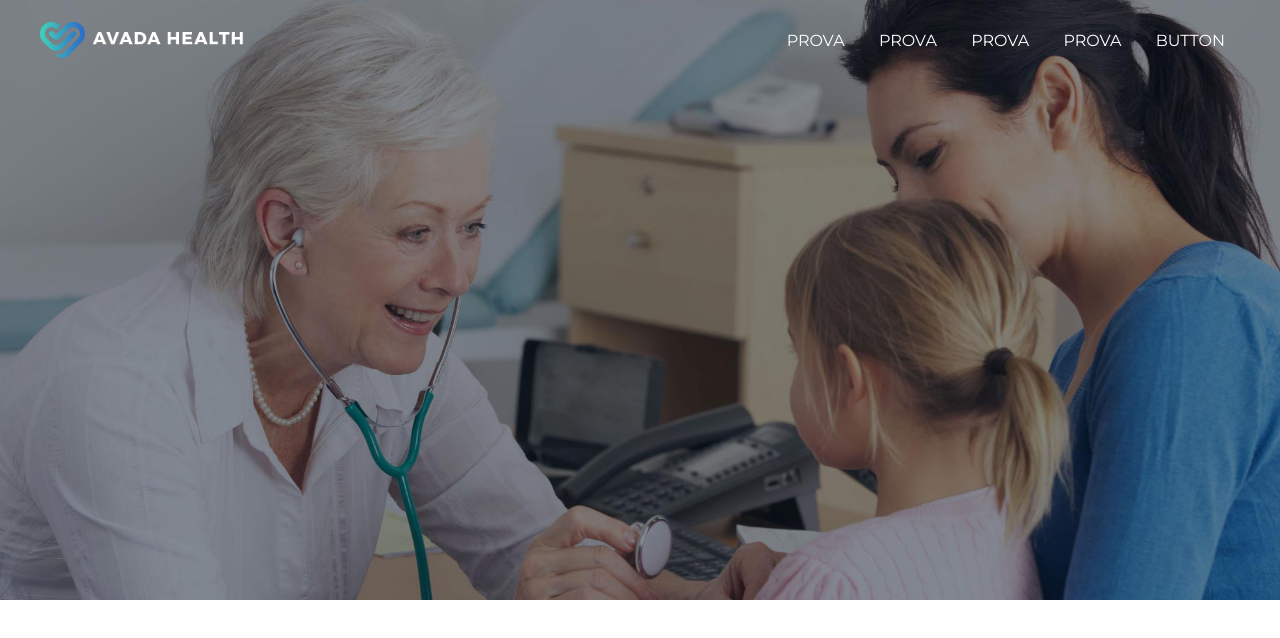
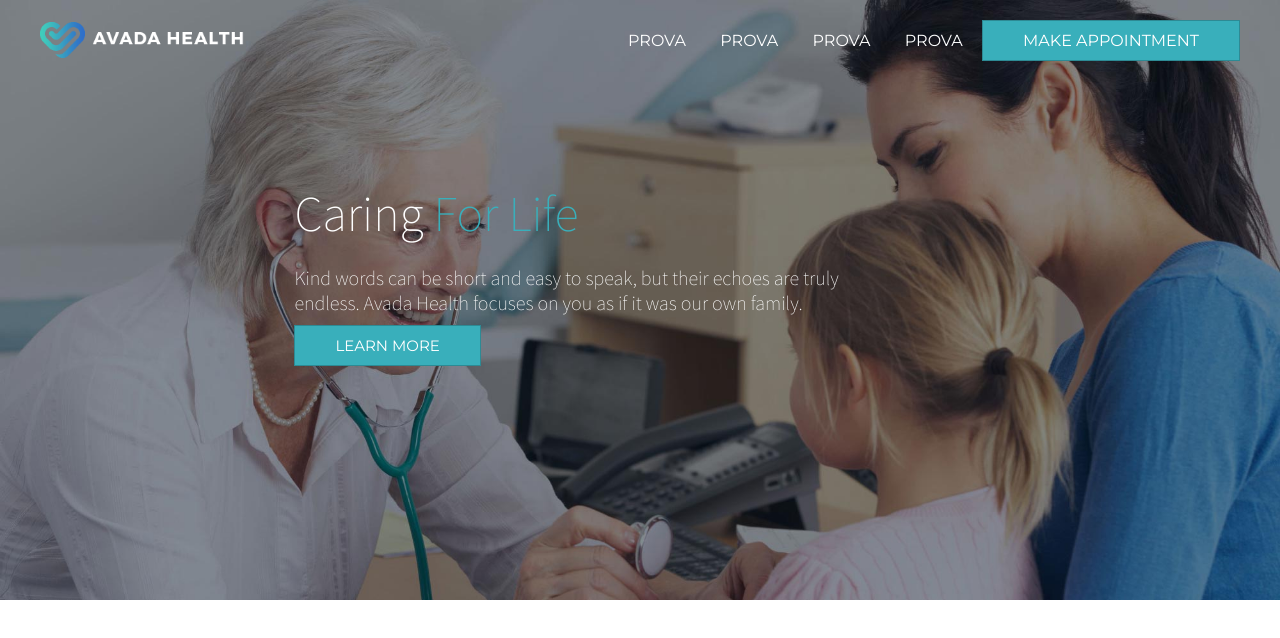
Before and after one commit to Sambataro/proj-html-vuejs, a website: page index.html in a window 1280 px wide. Drawn offline with nearby package versions, Linux system fonts and the light colour scheme; files whose address does not match are found by name.

Commit message:
header senza js completato

```diff
--- a/index.html
+++ b/index.html
@@ -23,9 +23,16 @@
             <li>PROVA</li>
             <li>PROVA</li>
             <li>PROVA</li>
-            <li>BUTTON</li>
+            <a href="#">MAKE APPOINTMENT</a>
           </ul>
         </nav>
+        <div class="mission">
+          <h2>Caring <span>For Life</span> </h2>
+          <p>Kind words can be short and easy to speak, but their echoes are truly <br> endless. Avada Health focuses on you as if it was our own family.</p>
+          <div class="button">
+            <a href="#">LEARN MORE</a>
+          </div>
+        </div>
         <!-- jumbotron -->
       </header>
       <main>
--- a/src/partials/_common.scss
+++ b/src/partials/_common.scss
@@ -3,5 +3,4 @@
   box-sizing: border-box;
   margin: 0;
   padding: 0;
-  font-family: 'Montserrat', 'Source Sans Pro', sans-serif;
 }
--- a/src/partials/_header.scss
+++ b/src/partials/_header.scss
@@ -6,6 +6,8 @@ header
   width: 100%;
   background-image: $jumbotronImage;
   background-size: cover;
+  display: flex;
+  flex-direction: column;
 
   nav
   {
@@ -15,10 +17,52 @@ header
     @include centerItem;
     @include listStyle;
     color: white;
+    font-family: "Montserrat", sans-serif;
 
     img
     {
       width: 17%;
     }
+    a
+    {
+      @include btnFunction($brandColor, 10%);
+      padding: 10px 40px;
+      font-size: 16px;
+    }
+  }
+
+  .mission
+  {
+    width: 600px;
+    height: 270px;
+    margin-top: 8%;
+    margin-left: 23%;
+    font-family: 'Source Sans Pro', sans-serif;
+    font-weight: 200;
+    color: white;
+
+    h2
+    {
+      font-size: 50px;
+      font-weight: 200;
+      span
+      {
+        color: $brandColor;
+      }
+    }
+
+    p
+    {
+      font-size: 20px;
+      margin:20px 0;
+    }
+
+    a
+    {
+      @include btnFunction($brandColor, 10%);
+      padding: 10px 40px;
+      font-size: 15px;
+      font-family: "Montserrat", sans-serif;
+    }
   }
 }
--- a/src/partials/_mixins.scss
+++ b/src/partials/_mixins.scss
@@ -3,6 +3,18 @@
   display: flex;
   justify-content: space-between;
   align-items: center;
+}
+
+@mixin btnFunction($color, $percent) {
+  padding: 10px 40px;
+  font-size: 15px;
+  text-decoration: none;
+  color: white;
+  background-color: $color;
+  border: 1px solid darken($color, $percent);
+  &:hover {
+    background-color: lighten($color, $percent);
+  }
 }
 
 @mixin listStyle
--- a/src/partials/_variables.scss
+++ b/src/partials/_variables.scss
@@ -1 +1,2 @@
 $jumbotronImage: url(/Users/fortunato/Desktop/project/boolean/proj-html-vuejs/images/header-image-homepage.jpg);
+$brandColor: #39AFBB;
```
Also changed, not shown: css/app.css.
